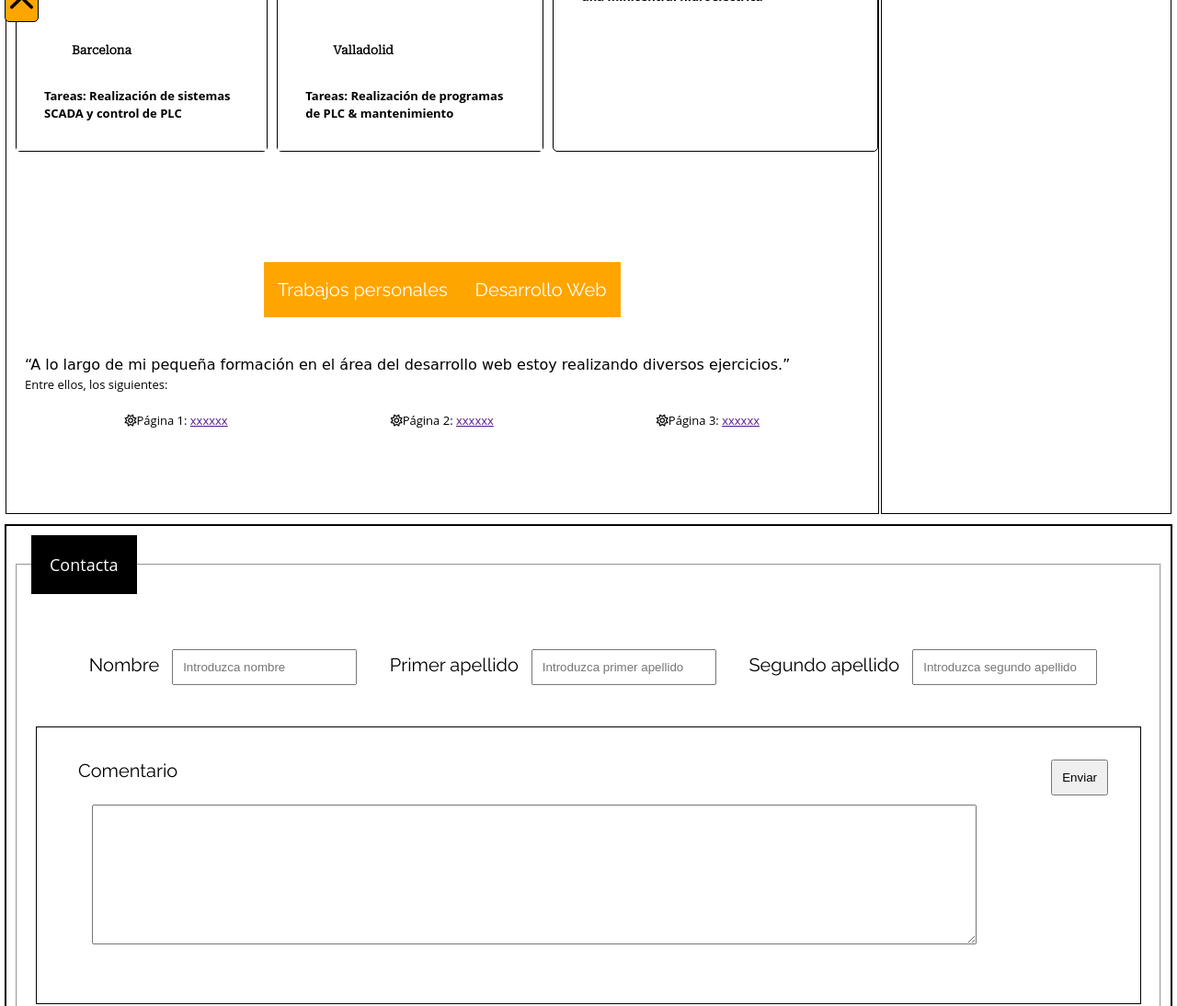
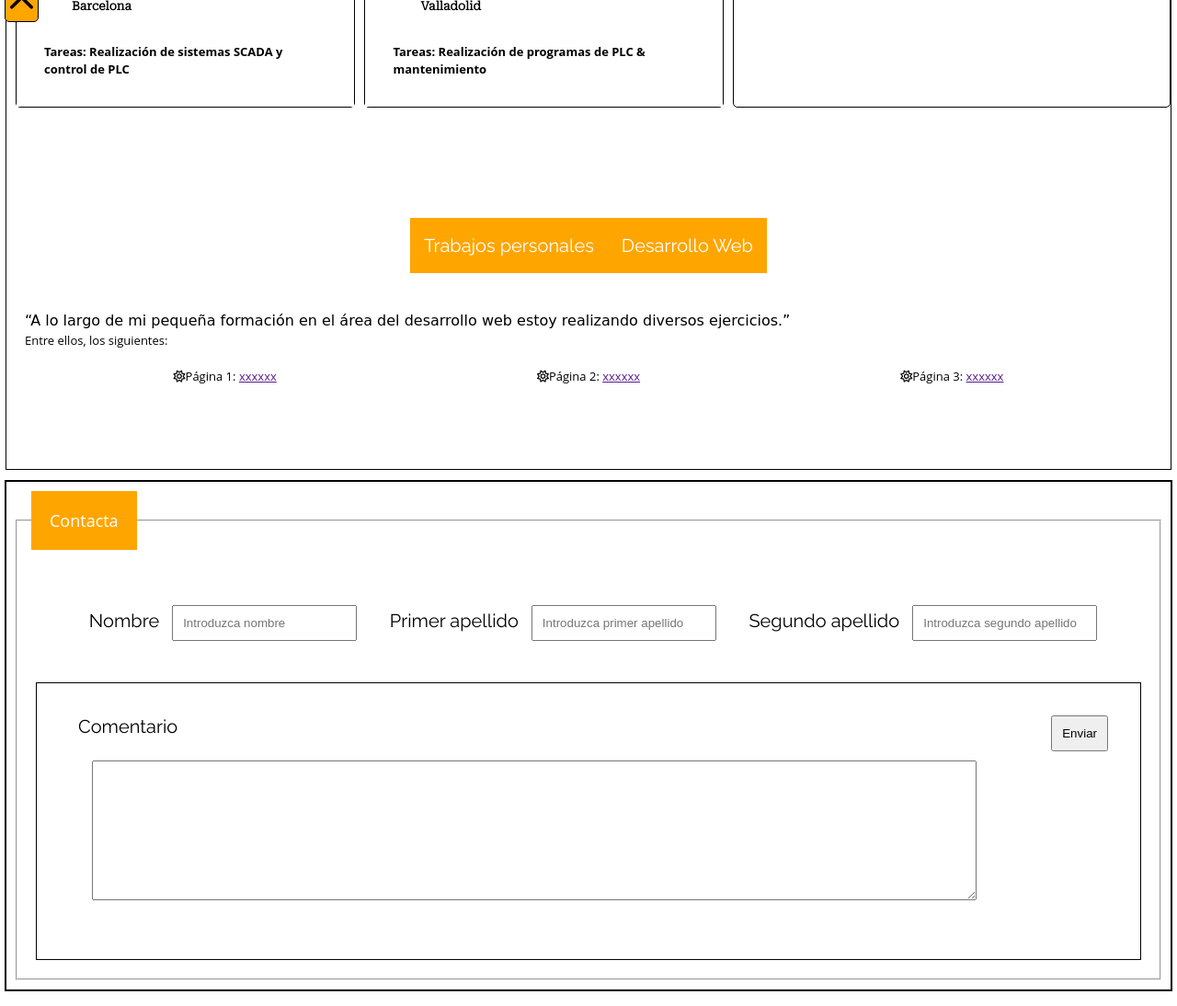
Before and after one commit to issupl/Curriculum, a plain HTML site: page src/index.html in a window 1280 px wide. Shown: the part 776-1870 px from the top of the page at 92% size. Drawn offline with nearby package versions, Linux system fonts and the light colour scheme; a web font is replaced by a local one.

Commit message:
Quitando el lateral?

```diff
--- a/src/css/estilo.css
+++ b/src/css/estilo.css
@@ -58,6 +58,6 @@ legend{
 	font-size: 18px;
 	margin:5px;
 	padding: 20px;
-	background-color: black;
+	background-color: orange;
 	color: white;
 }
--- a/src/index.html
+++ b/src/index.html
@@ -57,11 +57,7 @@
 
 							</q>
 						</blockquote>
-						<!--<ul>
-							<li>Direción: xxxxxxxx</li>
-							<li>Correo electrónico: </li>
-							<li>C.P: xxxxxx</li>
-						</ul>-->
+
 					</div>
 				</article>
 				<article>
@@ -133,7 +129,7 @@
 					</div>
 				</article>
 			</section>
-			<aside>
+			<!--<aside>
 				<div>
 					<img src="avatar.png" alt="avatar"/>
 				</div>
@@ -167,7 +163,7 @@
                         </ul>
                     </div>
 				</div>
-			</aside>
+			</aside>-->
 		</main>
 		<footer id="contacta">
 			<section>
```
